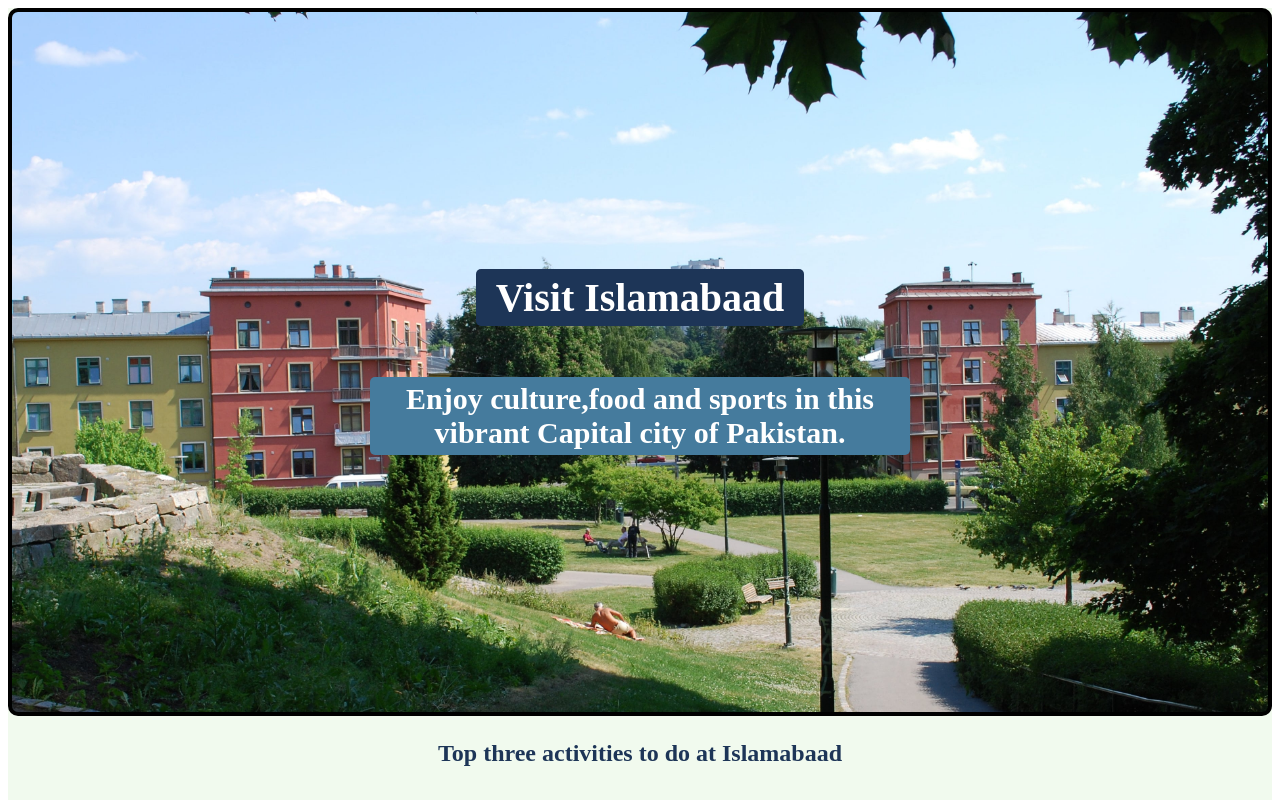
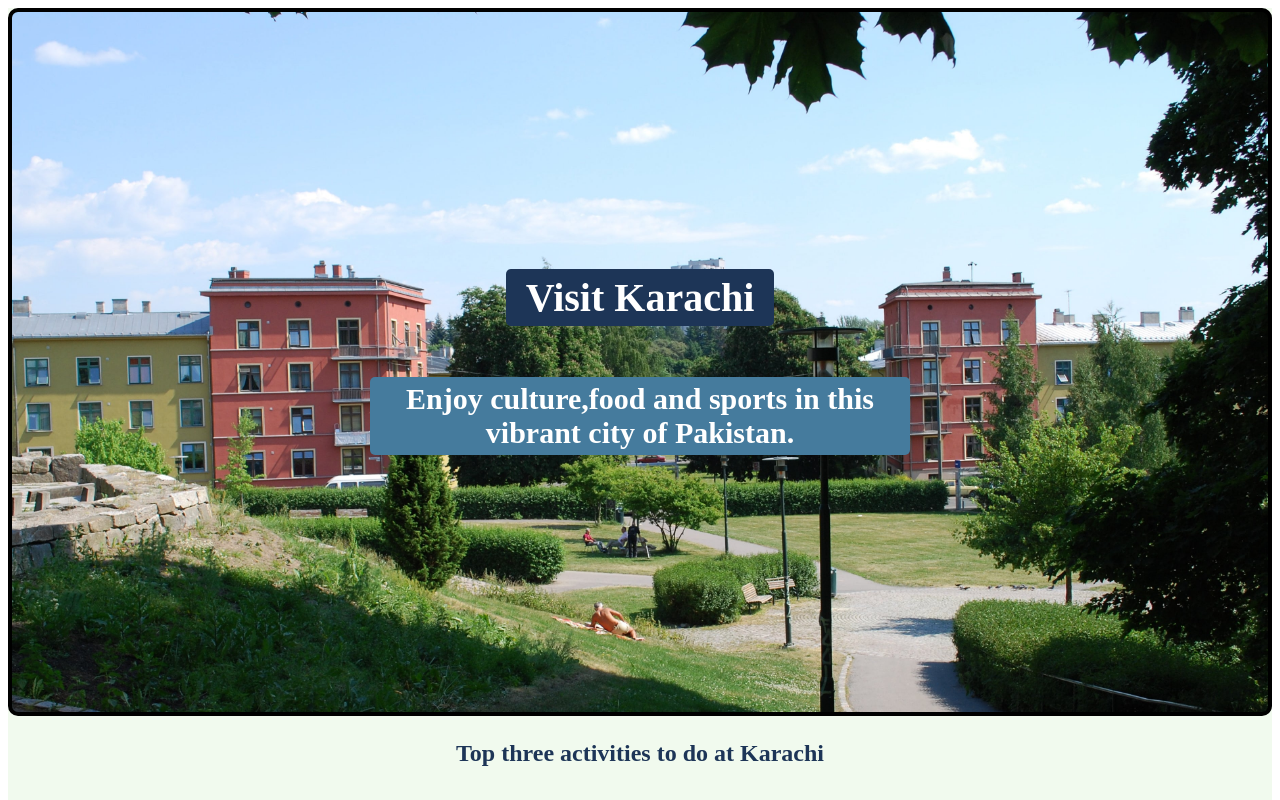
Before and after one commit to shahram-creater/islamabaad-city, a plain HTML site: page index.html in a window 1280 px wide. Shown: the top 800 px of the page. Drawn offline with Linux system fonts and the light colour scheme.

Commit message:
Update index.html

```diff
--- a/index.html
+++ b/index.html
@@ -15,11 +15,11 @@
 
     <div class="hero-section">
 
-        <h1 class="heading-1">Visit Islamabaad</h1>
-        <h2 class="heading-2"> Enjoy culture,food and sports in this vibrant Capital city of Pakistan.</h2>
+        <h1 class="heading-1">Visit Karachi</h1>
+        <h2 class="heading-2"> Enjoy culture,food and sports in this vibrant  city of Pakistan.</h2>
        </div>
 
-        <h3 class="h3activity">Top three activities to do at Islamabaad</h3>
+        <h3 class="h3activity">Top three activities to do at Karachi</h3>
 
         <div class="activity-section">
 
```
